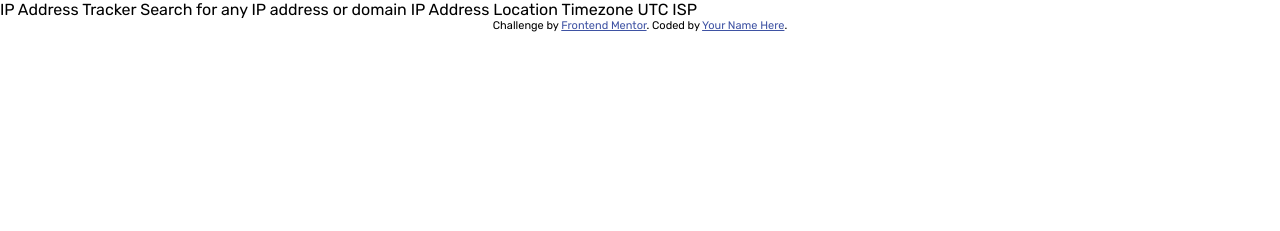
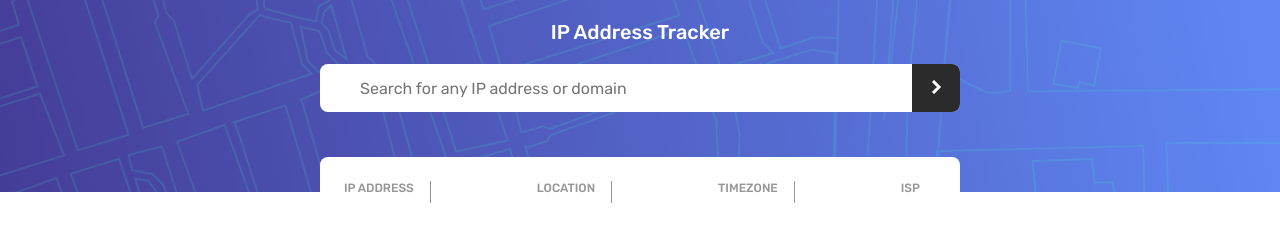
Before and after one commit to REstolDev/ip-address-tracker-master, a plain HTML site: page index.html in a window 1280 px wide. Drawn offline with nearby package versions, Linux system fonts and the light colour scheme.

```diff
--- /dev/null
+++ b/detectionApi.js
@@ -0,0 +1,71 @@
+// Define las coordenadas iniciales
+const initialLat = 51.505;
+const initialLng = -0.09;
+let map = null;
+
+function initMap(lat, lng) {
+    if (map !== null) {
+        map.remove(); // Elimina el mapa existente si lo hay
+    }
+
+    map = L.map('map').setView([lat, lng], 13);
+
+    L.tileLayer('https://tile.openstreetmap.org/{z}/{x}/{y}.png', {
+        maxZoom: 19,
+        attribution: '&copy; <a href="http://www.openstreetmap.org/copyright">OpenStreetMap</a>'
+    }).addTo(map);
+}
+
+// Llama a la función initMap en DOMContentLoaded para cargar el mapa con coordenadas iniciales
+// document.addEventListener("DOMContentLoaded", function () {
+//     fetch('https://api.ipify.org?format=json')
+//   .then(response => response.json())
+//   .then(data => {
+//     const ipAddress = data.ip;
+//     getLocation()
+//   })
+//   .catch(error => {
+//     console.error('Error al obtener la dirección IP:', error);
+//   });
+
+// });
+
+function getLocation() {
+    const inputIP = document.getElementById("IP").value;
+    const apiKey = 'at_Xlg4rXP9NOZbGh2pbivsYIbSXphfL'; // Reemplaza con tu propia API key de Geo IPify
+    const apiUrl = `https://geo.ipify.org/api/v2/country,city?apiKey=${apiKey}&ipAddress=${inputIP}`;
+
+    fetch(apiUrl)
+      .then((response) => {
+        if (!response.ok) {
+          throw new Error(
+            `The request was not successful. Status: ${response.status}`
+          );
+        }
+        return response.json();
+      })
+      .then((data) => {
+        const ipAddress = data.ip;
+        const location = data.location.city + ', ' + data.location.country + ' ' + data.location.postalCode;
+        const timezone = data.location.timezone;
+        const isp = data.isp;
+        const lat = data.location.lat;
+        const lng = data.location.lng;
+        console.log(lat,lng,ipAddress,location,timezone);
+        initMap(lat,lng);
+        document.getElementById("ipAddress").textContent = ipAddress;
+        document.getElementById("location").textContent = location;
+        document.getElementById("timezone").textContent = 'UTC '+timezone;
+        document.getElementById("isp").textContent = isp;
+        initMap(lat,lng);
+
+      })
+      .catch((error) => {
+        console.error("Error getting location:", error);
+      });
+
+
+  }
+
+    const getLocationBtn = document.getElementById("getLocationBtn");
+    getLocationBtn.addEventListener("click", getLocation);
--- a/index.html
+++ b/index.html
@@ -12,23 +12,53 @@
   <link rel="preconnect" href="https://fonts.gstatic.com" crossorigin>
   <link href="https://fonts.googleapis.com/css2?family=Rubik:wght@400;500;700&display=swap" rel="stylesheet">
   <link rel="stylesheet" href="style.css">
+  <link rel="stylesheet" href="https://unpkg.com/leaflet@1.9.4/dist/leaflet.css"
+  integrity="sha256-p4NxAoJBhIIN+hmNHrzRCf9tD/miZyoHS5obTRR9BMY="
+  crossorigin=""/>
+  <script src="https://unpkg.com/leaflet@1.9.4/dist/leaflet.js"
+     integrity="sha256-20nQCchB9co0qIjJZRGuk2/Z9VM+kNiyxNV1lvTlZBo="
+     crossorigin=""></script>
+     <script defer src="detectionApi.js"></script>
 
 </head>
 <body>
+<div class="container">
+  <header class="header">
+    <h1>IP Address Tracker</h1>
+    <div class="inputDiv">
+      <label for="IP"></label>
+      <input type="text" class="inputIP" id="IP" name="IP" placeholder="Search for any IP address or domain">
+      <button id="getLocationBtn" aria-label="Click here to track IP" title="button">
+        <img src="images/icon-arrow.svg" alt="">
+      </button>
+    </div>
+    <div class="dataContent">
+      <div class="data">
+        <h2>  IP Address
+        </h2>
+        <p id="ipAddress"></p>
+      </div>
+      <div class="data">
+        <h2>Location</h2>
+        <p id="location"></p>
+      </div>
+      <div class="data">
+        <h2>  Timezone
+        </h2>
+        <p id="timezone"></p>
+      </div>
+      <div class="data borderNone">
+        <h2>ISP</h2>
+        <p id="isp"></p>
+      </div>
+    </div>
+  </header>
+  <main>
+    <div class="map" id="map"></div>
+  </main>
 
-  IP Address Tracker
+</div>
 
-  Search for any IP address or domain
 
-  IP Address
-  Location
-  Timezone
-    UTC <!-- add offset value dynamically using the API -->
-  ISP
-
-  <div class="attribution">
-    Challenge by <a href="https://www.frontendmentor.io?ref=challenge" target="_blank">Frontend Mentor</a>.
-    Coded by <a href="#">Your Name Here</a>.
-  </div>
 </body>
 </html>
--- a/style.css
+++ b/style.css
@@ -2,10 +2,136 @@
     margin: 0;
     padding: 0;
     font-family: 'Rubik', sans-serif;
+    border:none;
+    background-color: transparent;
+    font-size: 1rem;
+    box-sizing: border-box;
 }
 :root{
     --primary-color: hsl(0, 0%, 17%);
     --secondary-color: hsl(0, 0%, 59%);
 }
-.attribution { font-size: 11px; text-align: center; }
-.attribution a { color: hsl(228, 45%, 44%); }
+
+body{
+    height:100dvh;
+    color:var(--primary-color);
+}
+.container{
+    height:100dvh;
+}
+header{
+    background-image: url('images/pattern-bg-mobile.png');
+    background-size: cover;
+    background-repeat: no-repeat;
+    text-align: center;
+    padding:1.25rem;
+    position: relative;
+    height: 16.25rem;
+}
+
+h1{
+    color:white;
+    font-weight: 500;
+    font-size: 1.25rem;
+    margin-bottom:1.25rem;
+
+}
+
+.inputDiv{
+    background-color: white;
+    border-radius:  0.5rem;
+    min-width:20rem;
+    max-width:25rem;
+    margin:0 auto;
+    height:3rem;
+    display:flex;
+    align-items: center;
+    justify-content: space-between;
+    margin-bottom:1.25rem;
+
+}
+.inputIP{
+    color:var(--secondary-color);
+    width:80%;
+    height:3rem;
+    border-radius:  0.5rem 0 0 0.5rem;
+}
+input:focus{
+    outline: none;
+    color:var(--primary-color);
+}
+
+.dataContent{
+    background-color: white;
+    border-radius: 0.5rem;
+    width:92.5%;
+    margin:0 auto;
+    max-width:25rem;
+    min-width:20rem;
+    text-align: center;
+    display:flex;
+    flex-flow: column nowrap;
+    align-items: center;
+    justify-content: center;
+    gap:1rem;
+    padding:1rem;
+    bottom:0;
+    left:50%;
+    transform:translateY(50%)translateX(-50%);
+    position: absolute;
+    z-index:1;
+}
+h2{
+    color:var(--secondary-color);
+    font-size: 0.75rem;
+    font-weight: 500;
+    text-transform: uppercase;
+
+}
+button{
+    border-radius: 0 0.5rem 0.5rem 0;
+    height:3rem;
+    width:3rem;
+    background-color: var(--primary-color);
+}
+button:hover{
+    background-color: var(--secondary-color);
+
+}
+p{
+    font-weight: 500;
+    font-size: 1.125rem;
+    margin-top:0.5rem;
+
+}
+#map {
+    height:calc(100dvh - 16.25rem);
+            z-index:0;
+ }
+@media  screen and (min-width: 675px) {
+    header{
+        background-image: url('images/pattern-bg-desktop.png');
+        height: 12rem;
+    }
+    .inputDiv{
+        max-width:40rem;
+    }
+    .dataContent{
+        max-width:40rem;
+        flex-flow: row nowrap;
+        justify-content: space-between;
+        text-align: left;
+        padding: 1.5rem;
+
+    }
+    .data{
+        border-right:1px var(--secondary-color) solid;
+        padding-right:1rem;
+    }
+    .borderNone{
+        border:none;
+    }
+    #map {
+    height:calc(100dvh - 12rem);
+    }
+}
```
Also changed, not shown: map.js (added, +13 -0 lines).
